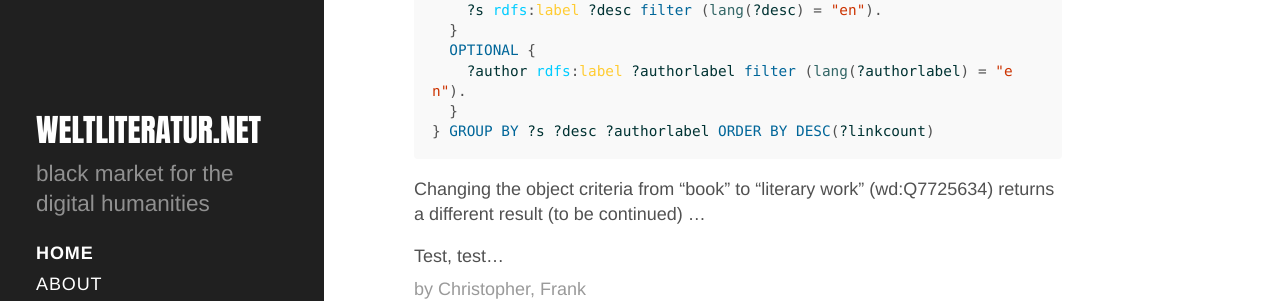
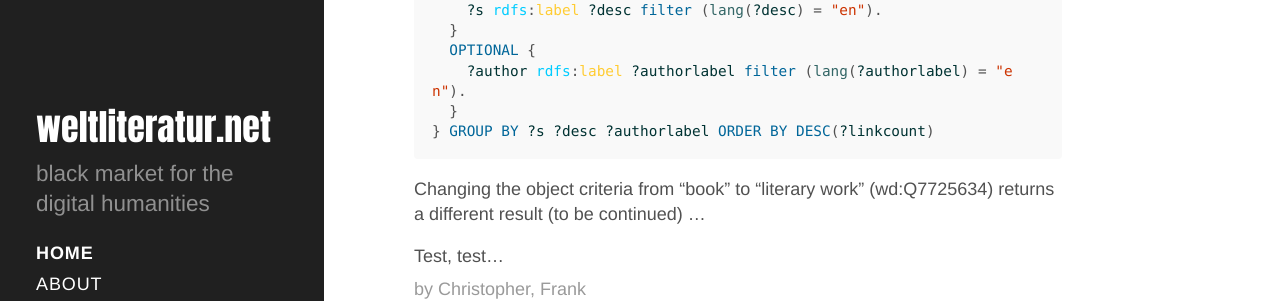
Before and after one commit to weltliteratur/blog, a Jekyll site: the page built from index.html, in a window 1280 px wide. Shown: the part 421-722 px from the top of the page. Built offline with Jekyll 4.4.1, drawn with Linux system fonts in a browser that asks for light colours; the list of posts is cut into pages by our own code.

Commit message:
reset h1

```diff
--- a/public/css/hyde.css
+++ b/public/css/hyde.css
@@ -82,12 +82,7 @@ html {
 .sidebar-about h1 {
   color: #fff;
   font-family: "futura-pt-condensed","FuturaStd-Condensed","Futura-Condensed",Futura,Impact,Helvetica,Arial,sans-serif;
-  font-size: 1.75rem;
-  font-weight: 600;
-  letter-spacing: 0.00em;
   margin-top: 0;
-  text-transform: uppercase;
-
 }
 
 /* Sidebar nav */
```
